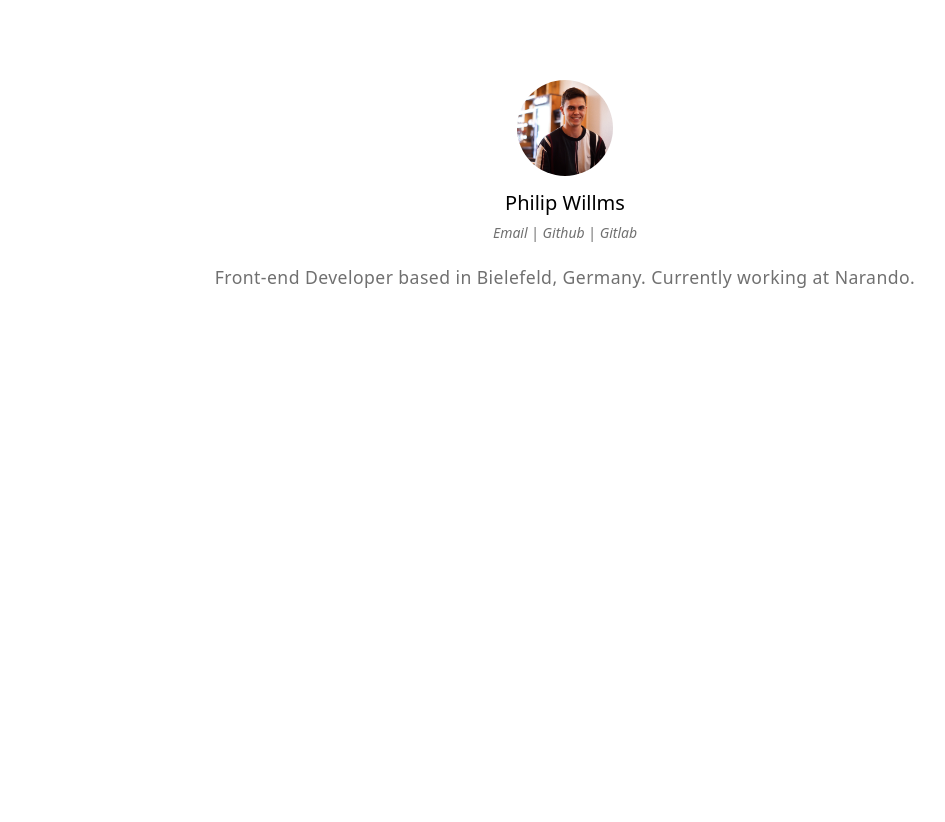
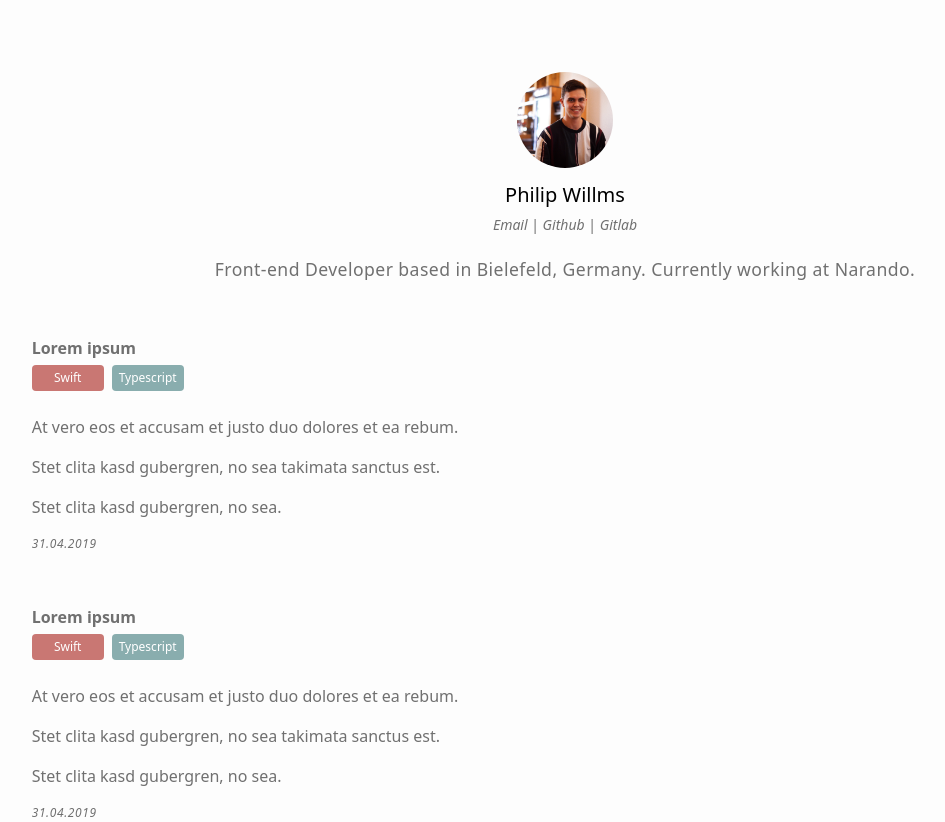
Before and after one commit to PhilipWillms/philipwillms.de, a Gatsby site: page / in a window 1280 px wide. Shown: the whole page, without its empty margins (75-1020 px from the left). Before the commit the page ends 800 px from the top, so only its background shows below. Built offline with nearby package versions, Linux system fonts and the light colour scheme; Gatsby itself is replaced by a stand-in of ours.

Commit message:
[project] Add project component

```diff
--- /dev/null
+++ b/src/components/label.jsx
@@ -0,0 +1,11 @@
+import React from "react";
+
+export const Label = props => {
+  return (
+    <div
+      className={`p-1 w-20 text-center text-xs inline-block text-white rounded items-center mr-2 ${props.color}`}
+    >
+      {props.name}
+    </div>
+  );
+};
--- /dev/null
+++ b/src/components/project.jsx
@@ -0,0 +1,29 @@
+import React from "react";
+import { Label } from "./label";
+
+export const Project = props => {
+  return (
+    <div className="flex flex-col items-left w-5/6 mt-10">
+      <h1 className="text-l font-bold mt-3 mb-1 text-gray-400 tex-weight">
+        Lorem ipsum
+      </h1>
+      <div className="mb-6">
+        <Label name="Swift" color="bg-red-400" />
+        <Label name="Typescript" color="bg-green-200" />
+      </div>
+
+      <p className="font-thin mb-4 text-gray-400">
+        At vero eos et accusam et justo duo dolores et ea rebum.
+      </p>
+      <p className="font-thin mb-4 text-gray-400">
+        Stet clita kasd gubergren, no sea takimata sanctus est.
+      </p>
+      <p className="font-thin mb-4 text-gray-400">
+        Stet clita kasd gubergren, no sea.
+      </p>
+      <p className="tracking-wider italic text-xs text-gray-400 font-thin">
+        31.04.2019
+      </p>
+    </div>
+  );
+};
--- a/src/pages/index.jsx
+++ b/src/pages/index.jsx
@@ -1,13 +1,16 @@
 import React from "react"
+import { graphql } from "gatsby"
 import { Description } from "../components/description"
-import { graphql } from "gatsby"
+import { Project } from "../components/project"
 
 const IndexPage = props => (
-  <div className="flex flex-col items-center">
+  <div className="flex flex-col items-center bg-gray-100">
     <Description
       descriptionText={props.data.descriptionContent}
       headerImage={props.data.headerImage}
     />
+    <Project />
+    <Project />
   </div>
 )
 
--- a/tailwind.config.js
+++ b/tailwind.config.js
@@ -3,7 +3,7 @@ module.exports = {
     extend: {
       colors: {
         gray: {
-          "100": "#f5f5f5",
+          "100": "#fdfdfd",
           "200": "#eeeeee",
           "300": "#e0e0e0",
           "400": "#707070",
@@ -11,15 +11,24 @@ module.exports = {
           "600": "#757575",
           "700": "#616161",
           "800": "#424242",
-          "900": "#212121"
-        }
+          "900": "#5D5D5D",
+        },
+        red: {
+          "400": "#C97773",
+        },
+        green: {
+          "200": "#89ADAE",
+        },
+      },
+      spacing: {
+        "20": "4.5rem",
       },
       width: {
-        "6/7": "77%"
+        "6/7": "77%",
       },
       fontSize: {
-        lg: "1.1rem"
-      }
-    }
-  }
-};
+        lg: "1.1rem",
+      },
+    },
+  },
+}
```
Also changed, not shown: 1 other file.
